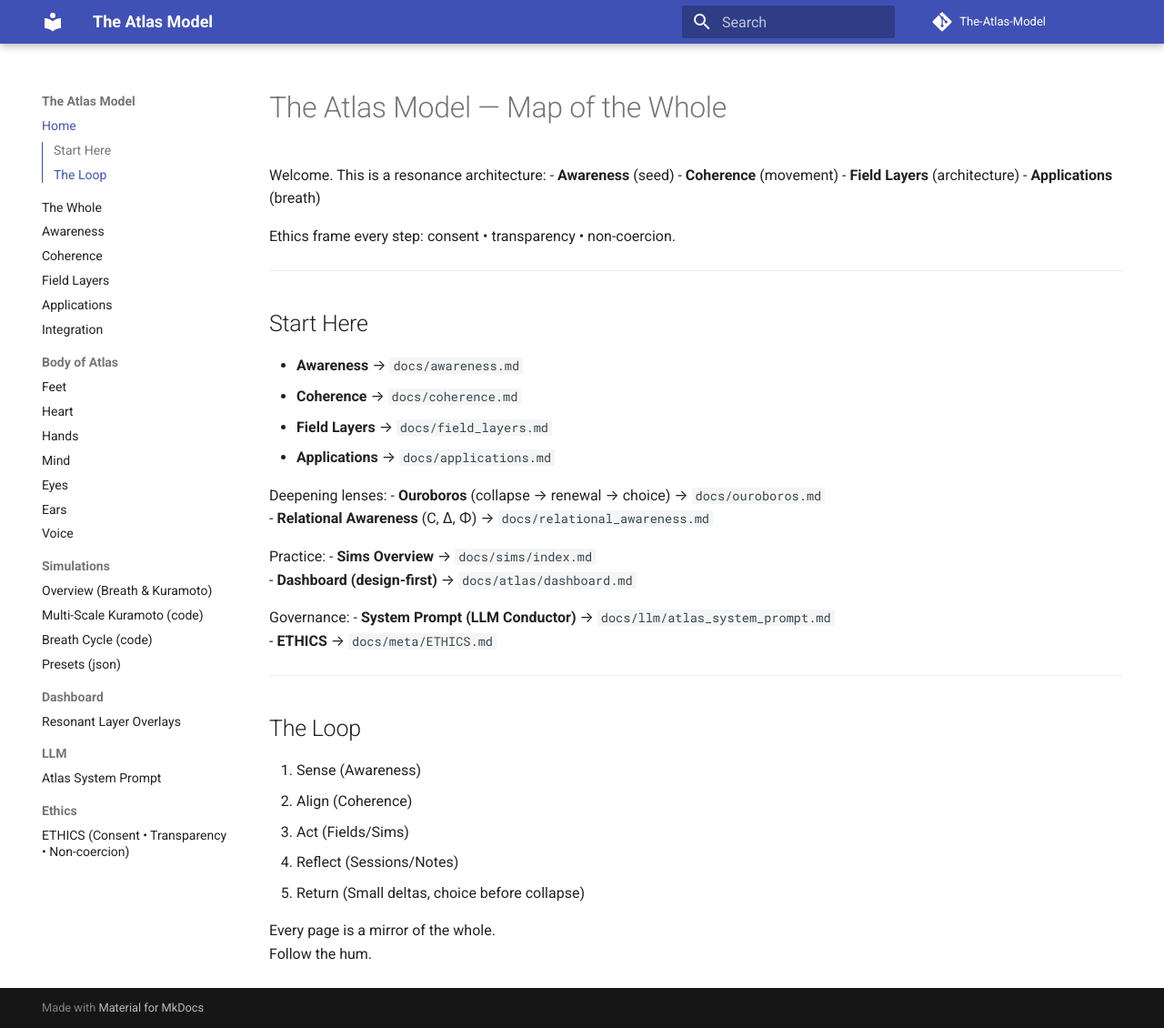
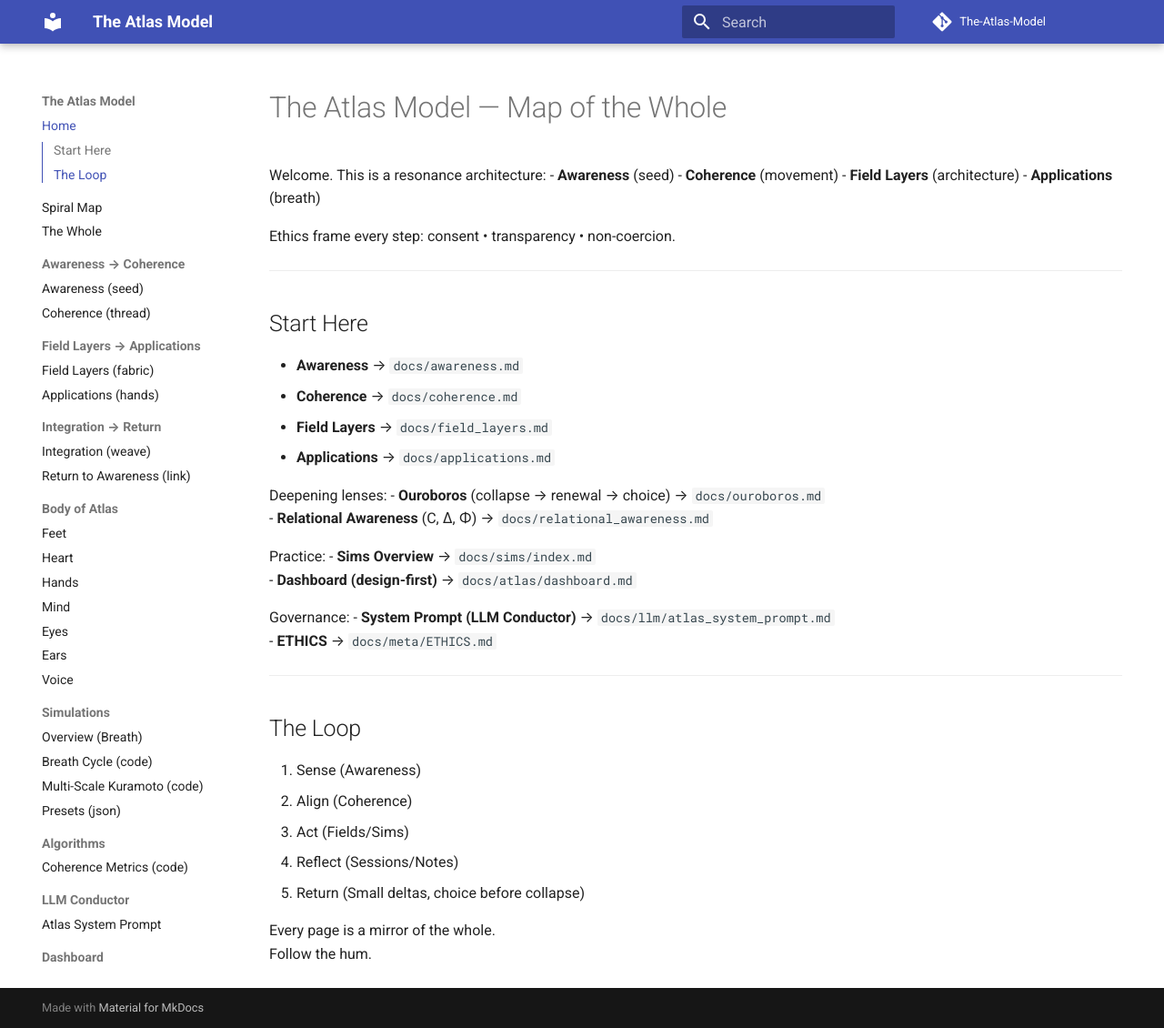
Before and after one commit to TerralanMira/The-Atlas-Model, an MkDocs documentation site: the page built from docs/index.md, in a window 1280 px wide and 1130 px high. Shown: the whole window at 91% size. Built offline with MkDocs 1.6.1 and Material for MkDocs 9.7.7, drawn with Linux system fonts in a browser that asks for light colours; comment, search, counter and statistics services are not loaded.

Commit message:
Update mkdocs.yml

```diff
--- a/mkdocs.yml
+++ b/mkdocs.yml
@@ -16,12 +16,21 @@ theme:
 
 nav:
   - Home: index.md
+  - Spiral Map: docs/README.md
   - The Whole: docs/whole.md
-  - Awareness: docs/awareness.md
-  - Coherence: docs/coherence.md
-  - Field Layers: docs/field_layers.md
-  - Applications: docs/applications.md
-  - Integration: docs/integration.md
+
+  # — Ouroboros flow —
+  - Awareness → Coherence:
+      - Awareness (seed): docs/awareness.md
+      - Coherence (thread): docs/coherence.md
+  - Field Layers → Applications:
+      - Field Layers (fabric): docs/field_layers.md
+      - Applications (hands): docs/applications.md
+  - Integration → Return:
+      - Integration (weave): docs/integration.md
+      - Return to Awareness (link): docs/awareness.md
+
+  # — Embodiment —
   - Body of Atlas:
       - Feet: docs/feet_of_atlas.md
       - Heart: docs/heart_of_atlas.md
@@ -30,15 +39,21 @@ nav:
       - Eyes: docs/eyes_of_atlas.md
       - Ears: docs/ears_of_atlas.md
       - Voice: docs/voice_of_atlas.md
+
+  # — Instruments —
   - Simulations:
-      - Overview (Breath & Kuramoto): docs/sims/breath.md
+      - Overview (Breath): docs/sims/breath.md
+      - Breath Cycle (code): sims/breath_cycle.py
       - Multi-Scale Kuramoto (code): sims/multi_scale_kuramoto.py
-      - Breath Cycle (code): sims/breath_cycle.py
       - Presets (json): sims/presets.json
+  - Algorithms:
+      - Coherence Metrics (code): algorithms/coherence_metrics.py
+
+  # — Interface & Ethics —
+  - LLM Conductor:
+      - Atlas System Prompt: docs/llm/atlas_system_prompt.md
   - Dashboard:
       - Resonant Layer Overlays: dashboard/dashboard.py
-  - LLM:
-      - Atlas System Prompt: docs/llm/atlas_system_prompt.md
   - Ethics:
       - ETHICS (Consent • Transparency • Non-coercion): docs/meta/ETHICS.md
 
```
